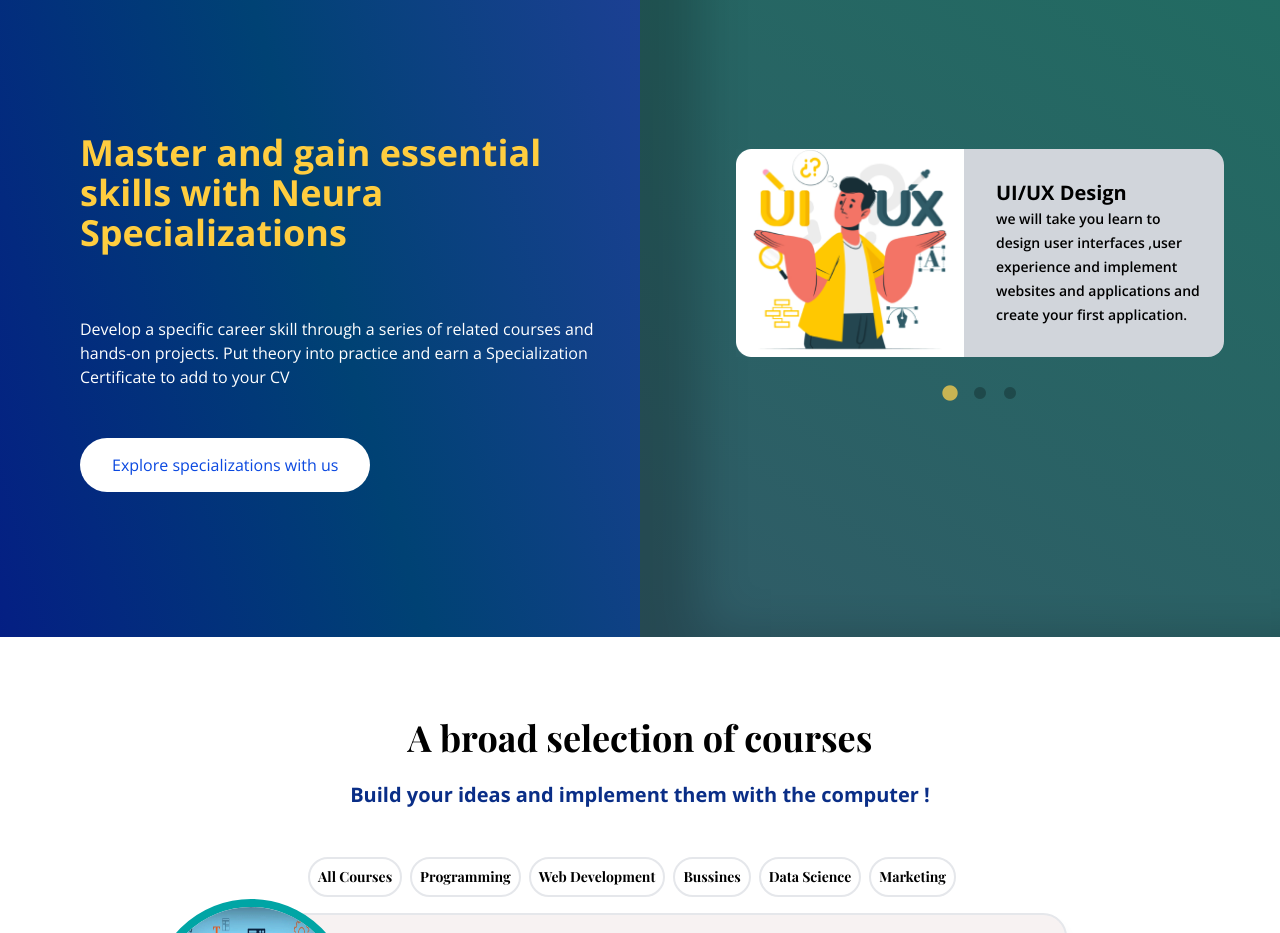
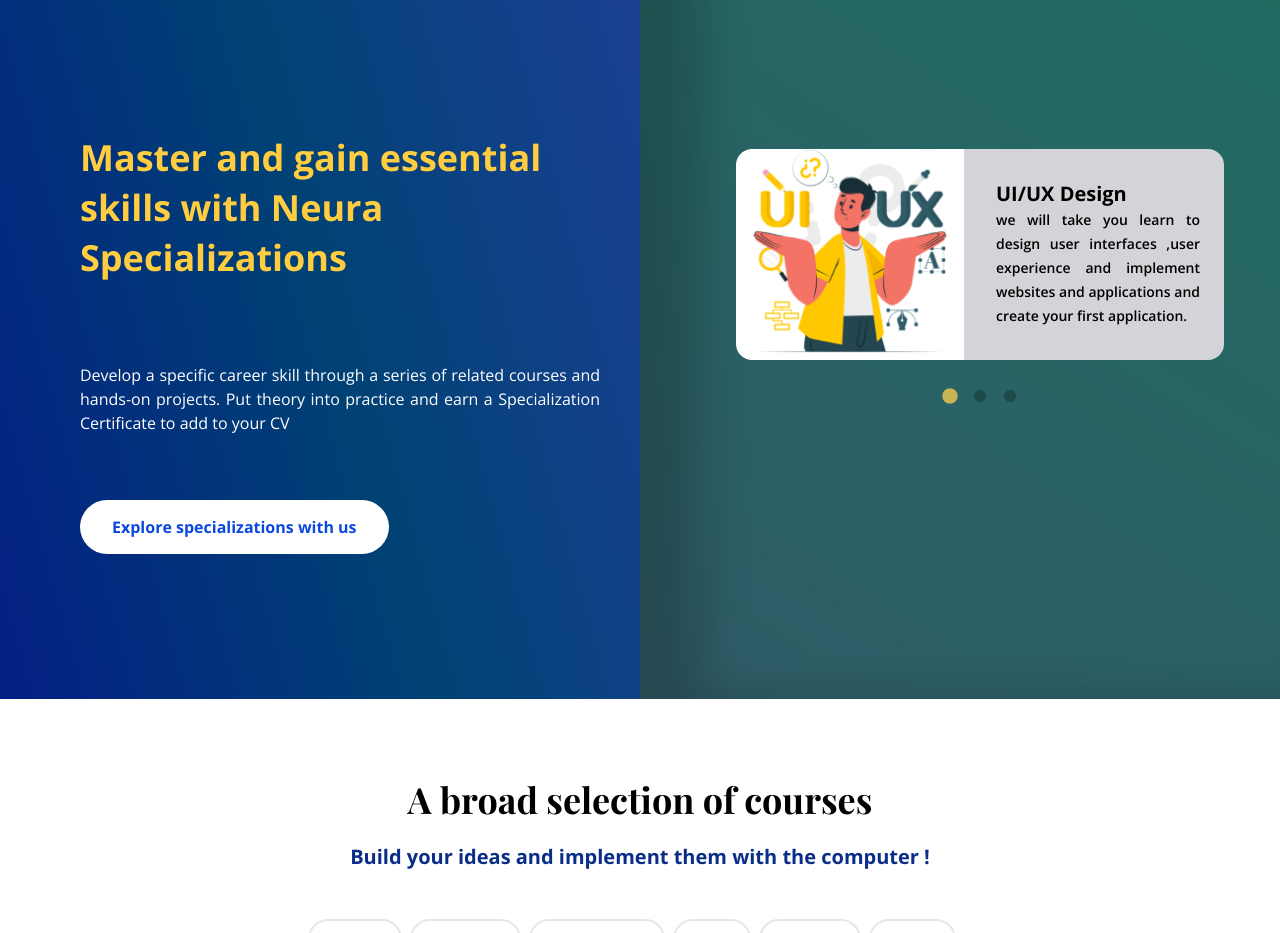
Before and after one commit to FrontEndDevo/NeuraLearnAcademy, a React (Vite) app: page / in a window 1280 px wide. Shown: the part 1000-1933 px from the top of the page. Built offline with nearby package versions, Linux system fonts and the light colour scheme.

Commit message:
Add Repsonsive styles to Specializations component and add the required classes to index.css file

```diff
--- a/src/components/Specializations/Specializations.jsx
+++ b/src/components/Specializations/Specializations.jsx
@@ -39,12 +39,16 @@ const Specializations = () => {
   const renderedOurSpecializations = (
     <Slider {...settings}>
       {ourSpecializations.map((item, index) => (
-        <div key={index} className="bg-gray-300 rounded-2xl">
-          <div className="grid items-center grid-cols-2 gap-8">
-            <img src={item.image} alt={item.title} className="w-full h-52" />
-            <div className="pr-6">
-              <h2 className="text-xl font-bold">{item.title}</h2>
-              <p className="text-sm font-semibold leading-6">
+        <div key={index} className="bg-zinc-300 rounded-2xl">
+          <div className="grid items-center grid-cols-2 gap-4 md:gap-8">
+            <img
+              src={item.image}
+              alt={item.title}
+              className="w-full h-full rounded-l-2xl"
+            />
+            <div className="pr-4 md:pr-6">
+              <h2 className="text-base font-bold md:text-xl">{item.title}</h2>
+              <p className="text-xs font-semibold leading-snug text-justify md:leading-6 md:text-sm">
                 {item.description}
               </p>
             </div>
@@ -55,25 +59,25 @@ const Specializations = () => {
   );
 
   return (
-    <section className="grid grid-cols-2">
-      <div className="pb-40 pl-20 pr-10 pt-80 left-specializations-linear-gradient">
-        <h1 className="text-[#FFCD3F] font-bold text-4xl">
+    <section className="grid-cols-2 md:grid">
+      <div className="pt-40 pb-10 pl-10 pr-6 lg:pr-10 md:pb-40 lg:pl-20 md:pt-80 left-specializations-linear-gradient">
+        <h1 className="text-[#FFCD3F] font-bold text-xl md:text-3xl lg:text-4xl leading-loose md:leading-[50px] lg:leading-[50px]">
           Master and gain essential skills with Neura Specializations
         </h1>
-        <p className="my-16 text-base text-white">
+        <p className="py-4 mb-10 text-xs leading-snug text-justify text-white md:my-10 md:text-sm lg:my-16 lg:text-base">
           Develop a specific career skill through a series of related courses
           and hands-on projects. Put theory into practice and earn a
           Specialization Certificate to add to your CV
         </p>
         <Link
           to="/"
-          className="px-8 py-4 bg-white rounded-full text-primary-500"
+          className="px-4 py-2 text-xs font-bold duration-300 bg-white rounded-full md:text-base md:px-8 md:py-4 text-primary-500 hover:text-primary-700"
         >
           Explore specializations with us
         </Link>
       </div>
 
-      <div className="pb-40 pl-20 pr-10 specializations right-specializations-linear-gradient pt-80">
+      <div className="px-4 py-10 md:pl-20 md:pr-10 md:pb-40 specializations right-specializations-linear-gradient md:pt-80">
         {renderedOurSpecializations}
       </div>
     </section>
--- a/src/index.css
+++ b/src/index.css
@@ -64,7 +64,11 @@ a {
 /* Specializations component */
 .right-specializations-linear-gradient {
   background: linear-gradient(212.46deg, #1f6e61 0%, #305b67 99.35%);
-  box-shadow: rgba(0, 0, 0, 0.2) 60px 0px 50px 0px inset;
+}
+@media only screen and (min-width: 768px) {
+  .right-specializations-linear-gradient {
+    box-shadow: rgba(0, 0, 0, 0.2) 60px 0px 50px 0px inset;
+  }
 }
 
 /* Specializations component */
```
